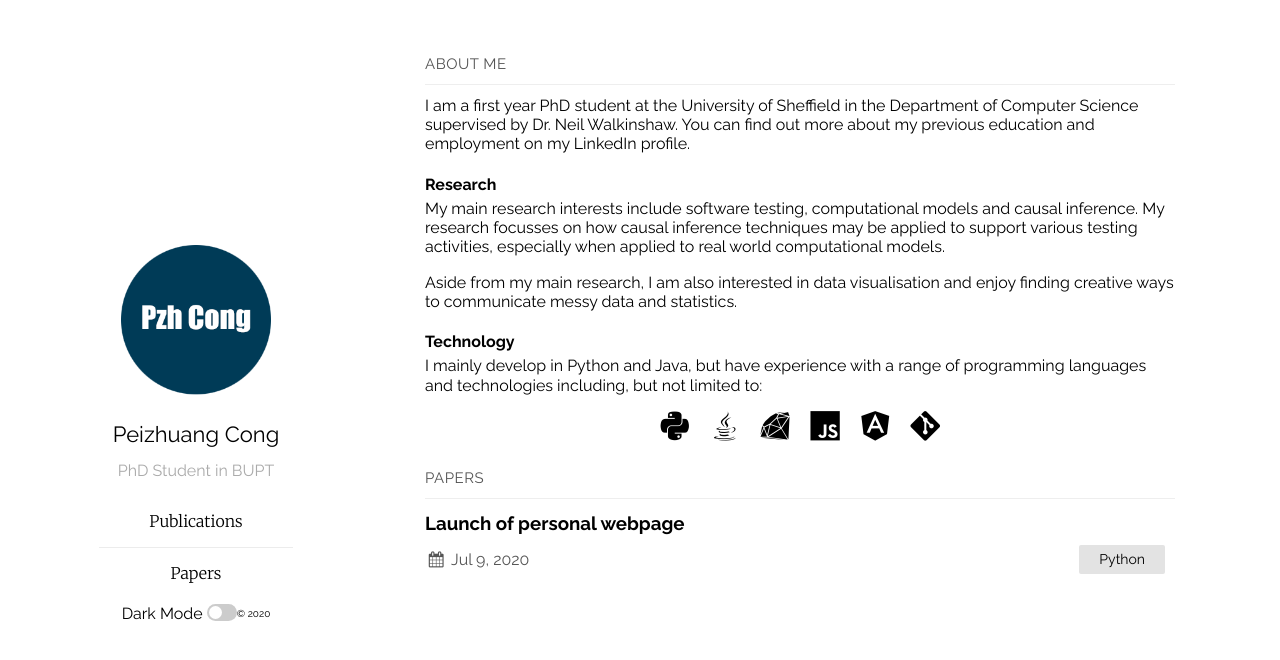
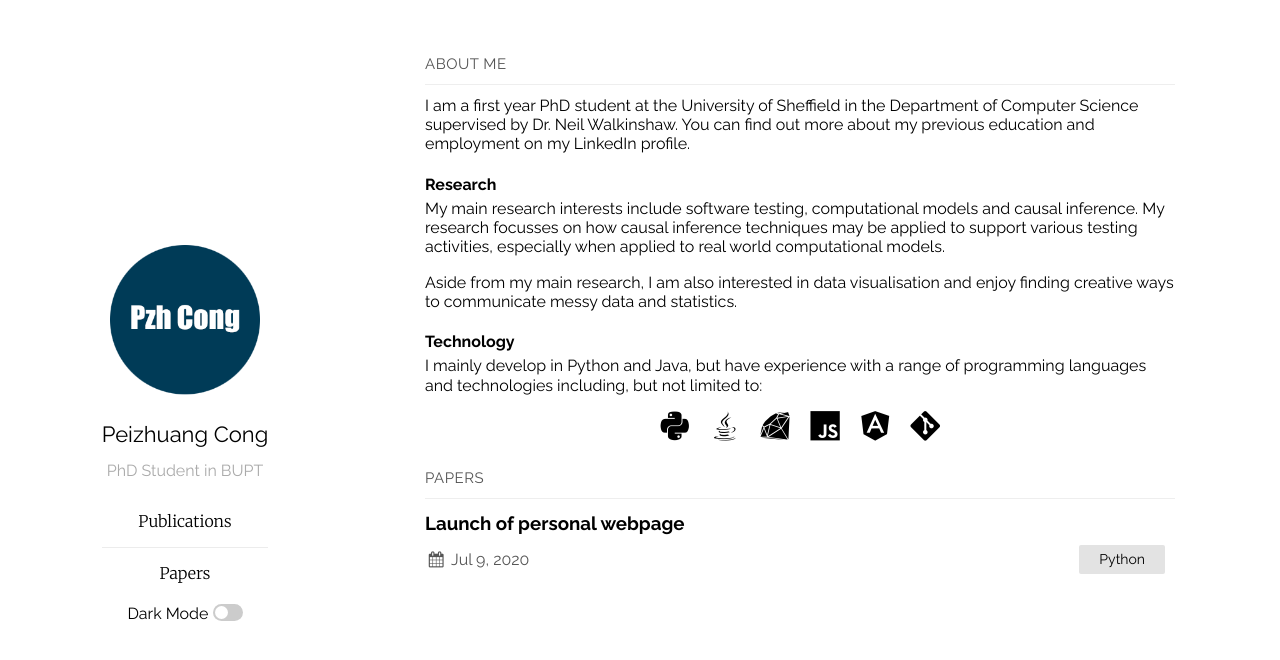
Before and after one commit to congpeizhuang/congpeizhuang.github.io, a Jekyll site: the page built from index.md, in a window 1280 px wide. Shown: the top 660 px of the page. Built offline with Jekyll 4.4.1, drawn with Linux system fonts in a browser that asks for light colours.

Commit message:
Update default.html

```diff
--- a/_layouts/default.html
+++ b/_layouts/default.html
@@ -37,8 +37,6 @@
       </div>
       <script type="text/javascript" src="{{ "/assets/js/darkmode.js" | relative_url }}"></script>
       {%- endif -%}
-      <p class="reference">&copy;
-        {{ "now" | date: "%Y" }}
     </section>
     <section class="content">
       {{ content }}
```
